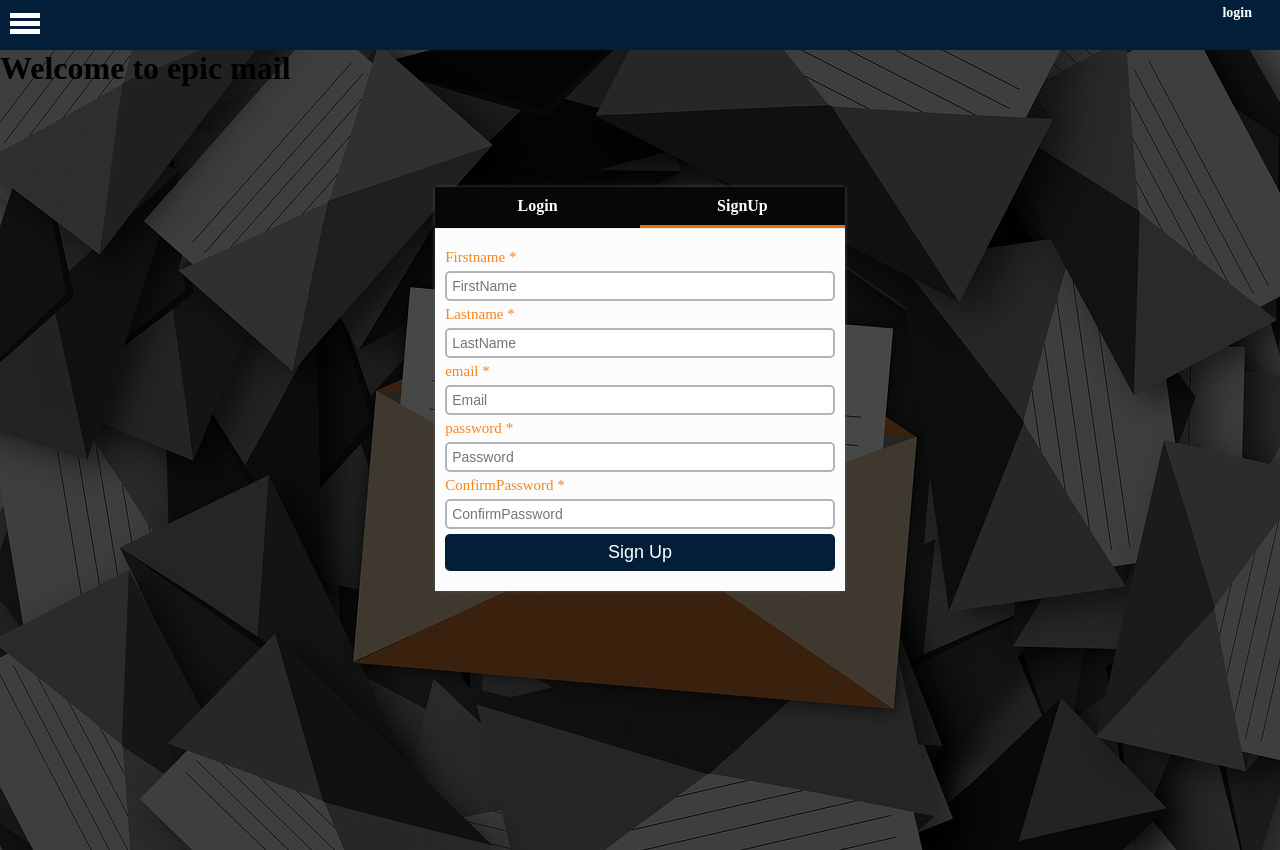
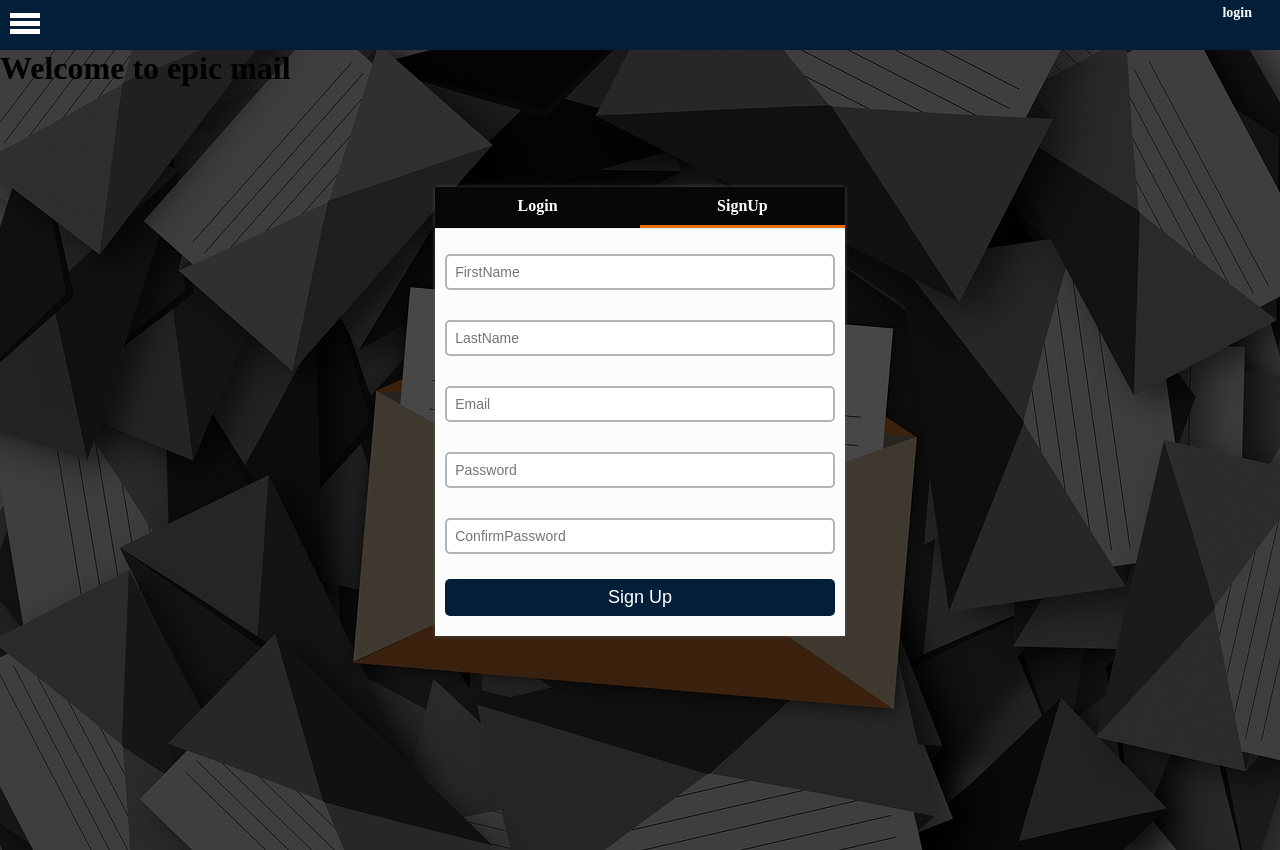
Before and after one commit to chekwas88/Epic-Mail-React, a React app: page / in a window 1280 px wide. Both pictures are taken after a click on the button "SignUp". Built offline with nearby package versions, Linux system fonts and the light colour scheme.

Commit message:
connect components to actions

```diff
--- a/src/assets/css/style.css
+++ b/src/assets/css/style.css
@@ -113,13 +113,6 @@ body {
     display: block;
     color: #f8851a;
   }
-  .form-input {
-    display: block;
-    margin-bottom: 12px;
-    width: 100%;
-    color: #fff;
-    box-sizing: border-box;
-  }
 
   .form-container {
     width: 30%;
@@ -161,7 +154,7 @@ body {
   .userform > div input {
     width: 100%;
     box-sizing: border-box;
-    padding: 5px;
+    padding: 8px;
     margin: 5px 0;
     font-size: 14px;
     outline: none;
--- a/src/components/FormComponents.jsx
+++ b/src/components/FormComponents.jsx
@@ -8,56 +8,40 @@ import { string, bool, func, } from 'prop-types';
  * @param {object} props React props object
  * @returns {JSX} JSX Markup
  */
-const InputField = (props) => {
-  const {
+const InputField = (
+  {
     required,
-    fieldType,
+    type,
     fieldId,
-    fieldName,
+    name,
     placeHolder,
-    classname,
-    label,
-    forAttribute,
-    value,
     inputChangeHandler,
-  } = props;
-  return (
+  }
+) => (
   <Fragment>
-      <label htmlFor={forAttribute}>
-        {label}
-        {' '}
-        <span>{required && '*'}</span>
-      </label>
     <input
-        type={fieldType}
+      type={type}
       id={fieldId}
-        name={fieldName}
-        className={classname}
+      name={name}
       placeholder={placeHolder}
       onChange={inputChangeHandler}
       required={required}
-        value={value}
     />
   </Fragment>
 );
-};
 
 InputField.propTypes = {
-  fieldType: string.isRequired,
+  type: string,
   required: bool,
   fieldId: string.isRequired,
-  fieldName: string.isRequired,
+  name: string.isRequired,
   placeHolder: string.isRequired,
   inputChangeHandler: func.isRequired,
-  value: string.isRequired,
-  label: string.isRequired,
-  forAttribute: string.isRequired,
-  classname: string.isRequired,
 };
 
 InputField.defaultProps = {
-  required: false
+  required: false,
+  type: 'text',
 };
 
-
 export { InputField };
--- a/src/components/Signin.jsx
+++ b/src/components/Signin.jsx
@@ -3,8 +3,8 @@ import React, { Component } from 'react';
 import { bindActionCreators } from 'redux';
 import { connect } from 'react-redux';
 import 'regenerator-runtime';
-import {
-  func, object, string, objectOf,
+import propTypes, {
+  func, string, number
 } from 'prop-types';
 import { InputField } from './FormComponents';
 import Spinner from './Spinner';
@@ -52,7 +52,6 @@ export class LoginComponent extends Component {
    * @returns {JSX} React component markup
    */
     render() {
-      const { email, password } = this.state;
       const {
         errors, loadingText,
       } = this.props;
@@ -61,29 +60,21 @@ export class LoginComponent extends Component {
           <div>
             {errors.error && <p className="error">{errors.error}</p>}
             <InputField
-              label="email"
-              forAttribute="email"
-              fieldType="email"
+              type="email"
               required
               fieldId="email"
-              fieldName="email"
-              placeHolder="Enter Email"
-              classname="form-input"
-              value={email}
+              name="email"
+              placeHolder="Email"
               inputChangeHandler={this.inputChangeHandler}
             />
           </div>
           <div>
             <InputField
-              label="password"
-              forAttribute="password"
-              fieldType="password"
+              type="password"
               required
               fieldId="password"
-              fieldName="password"
-              placeHolder="Enter Password"
-              classname="form-input"
-              value={password}
+              name="password"
+              placeHolder="Password"
               inputChangeHandler={this.inputChangeHandler}
             />
           </div>
@@ -136,8 +127,16 @@ export default connect(
 
 LoginComponent.propTypes = {
   loginUser: func.isRequired,
-  errors: objectOf(object).isRequired,
+  errors: propTypes.oneOfType([
+    string,
+    number,
+  ]),
+
   loader: func.isRequired,
   loadingText: string.isRequired,
   clearAuthErrors: func.isRequired,
 };
+
+LoginComponent.defaultProps = {
+  errors: string
+};
--- a/src/components/Signup.jsx
+++ b/src/components/Signup.jsx
@@ -38,6 +38,7 @@ export class RegisterComponent extends Component {
       event.preventDefault();
       loader();
       register(this.state);
+      console.log(register(this.state));
     };
 
     /**
@@ -52,61 +53,57 @@ export class RegisterComponent extends Component {
           <div>
             {errors.error && <p className="error">{errors.error}</p>}
             <InputField
-              label="Firstname"
-              forAttribute="firstname"
-              fieldType="text"
+              type="text"
               required
               fieldId="firstname"
               fieldName="firstname"
               placeHolder="FirstName"
-              classname="form-input"
               inputChangeHandler={this.inputChangeHandler}
             />
+          </div>
+          <div>
             <InputField
-              label="Lastname"
-              forAttribute="lastname"
-              fieldType="text"
               required
+              type="text"
               fieldId="lastname"
-              fieldName="lastname"
+              name="lastname"
               placeHolder="LastName"
-              classname="form-input"
               inputChangeHandler={this.inputChangeHandler}
             />
+          </div>
+          <div>
             <InputField
-              label="email"
-              forAttribute="email"
-              fieldType="email"
+              type="email"
               required
               fieldId="email"
-              fieldName="email"
+              name="email"
               placeHolder="Email"
-              classname="form-input"
               inputChangeHandler={this.inputChangeHandler}
             />
+          </div>
 
+          <div>
             <InputField
-              label="password"
-              forAttribute="password"
-              fieldType="password"
+              type="password"
               required
               fieldId="password"
-              fieldName="password"
+              name="password"
               placeHolder="Password"
-              classname="form-input"
               inputChangeHandler={this.inputChangeHandler}
             />
+          </div>
+
+          <div>
             <InputField
-              label="ConfirmPassword"
-              forAttribute="confirmPassword"
-              fieldType="password"
+              type="password"
               required
               fieldId="confirmPassword"
               fieldName="confirmPassword"
               placeHolder="ConfirmPassword"
-              classname="form-input"
               inputChangeHandler={this.inputChangeHandler}
             />
+          </div>
+          <div>
             <button type="submit" className="btn btn-submit">
               {loadingText ? <Spinner loadingText={loadingText} /> : 'Sign Up'}
             </button>
--- a/src/redux/actions/authActions.js
+++ b/src/redux/actions/authActions.js
@@ -18,8 +18,9 @@ import {
  */
 const registerAction = async (userData) => {
   try {
-    const registerUser = await post(`${BASE_URL}/users`, userData);
+    const registerUser = await post(`${BASE_URL}/auth/signup`, userData);
     const { payload } = registerUser.data;
+    console.log(payload);
     const {
       email, firstname, lastname, token
     } = payload;
```
Lines whose indentation alone changed are shown as unchanged.
